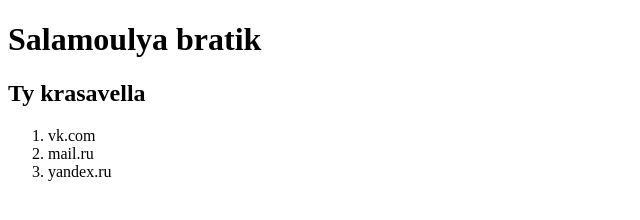
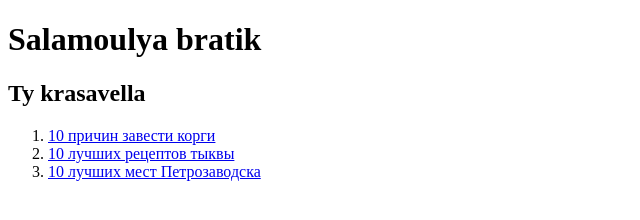
Before and after one commit to SergeyGubanov1/task-html, a website: page src/index.html in a window 1280 px wide. Shown: the whole page, without its empty margins (0-640 px from the left). Drawn offline with Linux system fonts and the light colour scheme.

Commit message:
Добавил ссылки

```diff
--- a/src/index.html
+++ b/src/index.html
@@ -7,9 +7,9 @@
         <h1>Salamoulya bratik</h1>
         <h2>Ty krasavella</h2>
         <ol>
-            <li>vk.com</li>
-            <li>mail.ru</li>
-            <li>yandex.ru</li>
+            <li><a href="https://pets.mail.ru/how-to/10-prichin-zavesti-korgi/">10 причин завести корги</a></li>
+            <li><a href="https://lifehacker.ru/tykva-v-duxovke-recepty/">10 лучших рецептов тыквы</a></li>
+            <li><a href="https://www.tripadvisor.ru/Attractions-g298506-Activities-Petrozavodsk_Republic_of_Karelia_Northwestern_District.html">10 лучших мест Петрозаводска</a></li>
         </ol>
     </body>
 </html>
```
